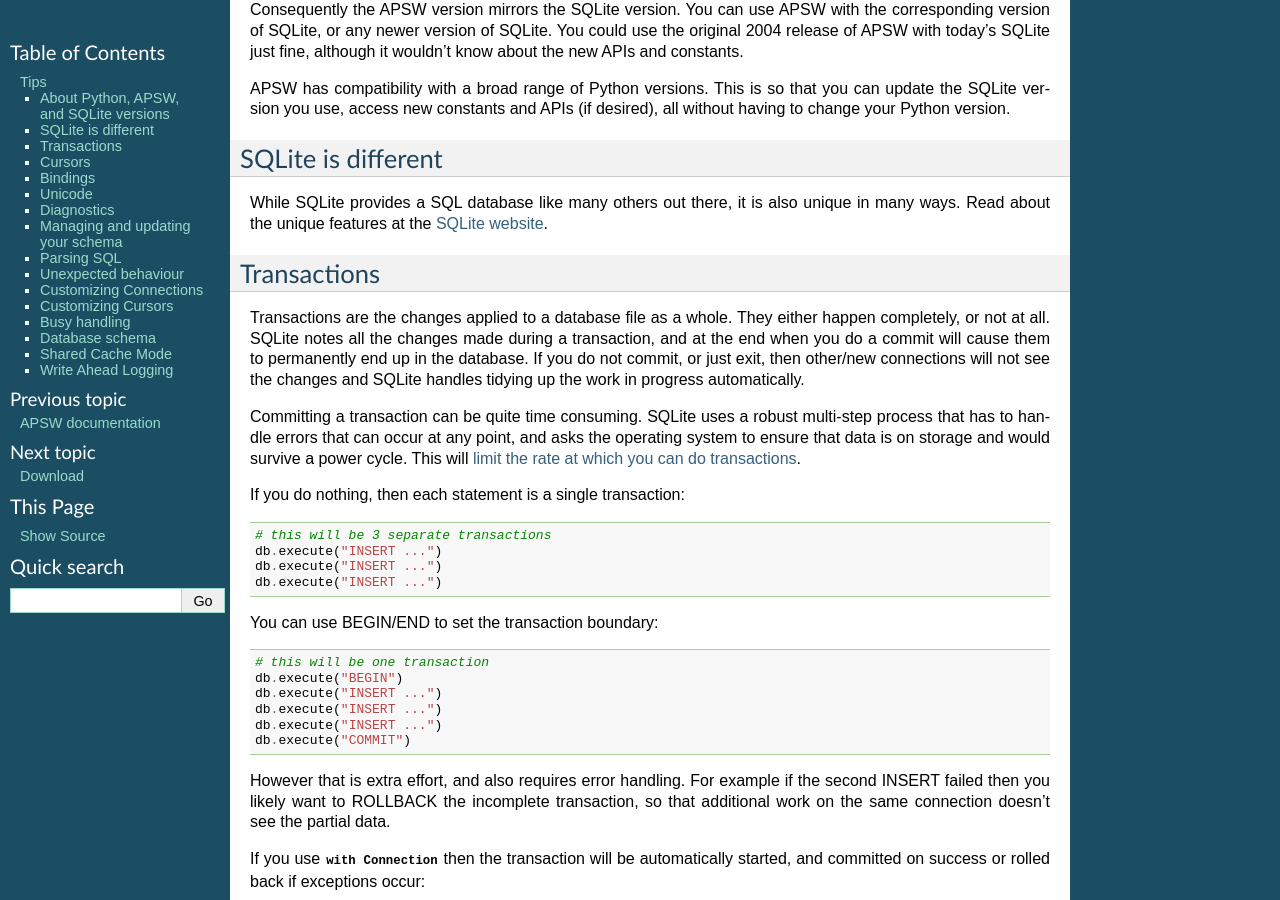
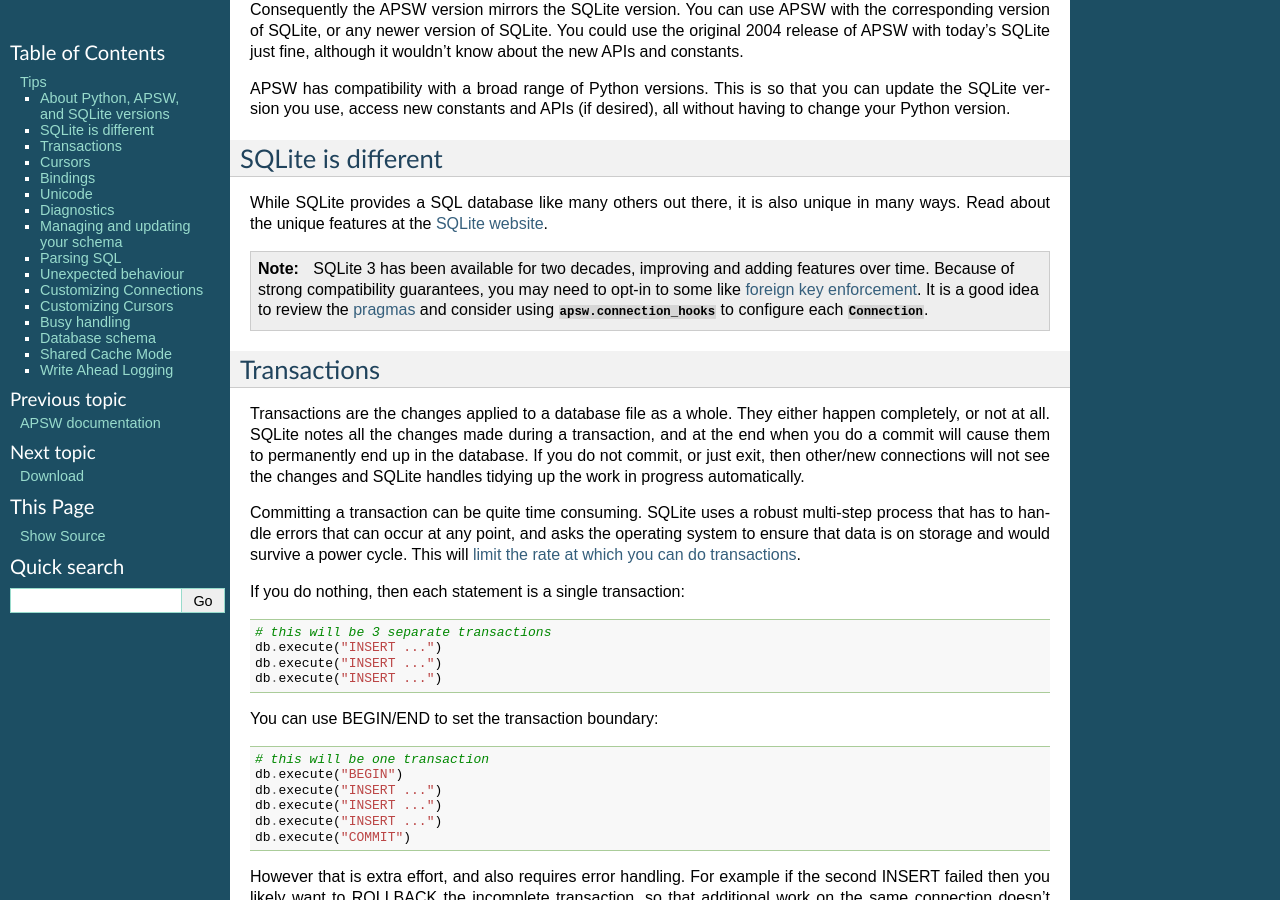
Before and after one commit to rogerbinns/apsw, a Sphinx documentation site: the page built from doc/tips.rst, in a window 1280 px wide and 900 px high, scrolled down 384 px. Built offline with Sphinx 7.4.7, drawn with Linux system fonts in a browser that asks for light colours; pages that are not in the unit, such as notebooks, are missing from menus; the version number is read from the project's files by our own code.

Commit message:
Document sqlite gotcha of foreign keys being off by default
See #378

```diff
--- a/doc/tips.rst
+++ b/doc/tips.rst
@@ -43,6 +43,16 @@ SQLite is different
 While SQLite provides a SQL database like many others out there, it is
 also unique in many ways.  Read about the unique features at the
 `SQLite website <https://sqlite.org/different.html>`__.
+
+.. note::
+
+  SQLite 3 has been available for two decades, improving and adding
+  features over time.  Because of strong compatibility guarantees, you
+  may need to opt-in to some like `foreign key enforcement
+  <https://www.sqlite.org/foreignkeys.html>`__.  It is a good idea to
+  review the `pragmas <https://www.sqlite.org/pragma.html#toc>`__ and
+  consider using :attr:`apsw.connection_hooks` to configure each
+  :class:`Connection`.
 
 Transactions
 ============
```
